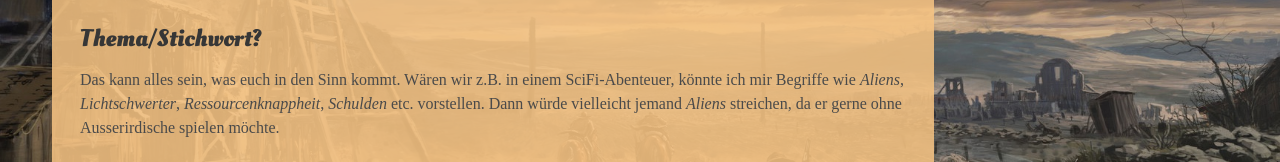
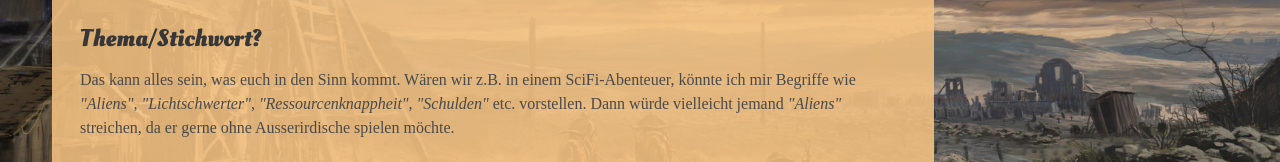
Before and after one commit to Level8Broccoli/deadlands.oliverbucher.com, an Eleventy site: page index.md in a window 1280 px wide. Shown: the part 1181-1343 px from the top of the page. Built offline with nearby package versions, Linux system fonts and the light colour scheme; Eleventy itself is replaced by a stand-in of ours; files that its build step writes are made by us from their sources; a web font is replaced by a local one.

Commit message:
anführungszeichen

```diff
--- a/index.md
+++ b/index.md
@@ -34,7 +34,7 @@ _(die, die weder markiert noch gestrichen wurden)_
 _(die, die wir gestrichen haben)_
 
 ### Thema/Stichwort?
-Das kann alles sein, was euch in den Sinn kommt. Wären wir z.B. in einem SciFi-Abenteuer, könnte ich mir Begriffe wie _Aliens_, _Lichtschwerter_, _Ressourcenknappheit_, _Schulden_ etc. vorstellen. Dann würde vielleicht jemand _Aliens_ streichen, da er gerne ohne Ausserirdische spielen möchte.
+Das kann alles sein, was euch in den Sinn kommt. Wären wir z.B. in einem SciFi-Abenteuer, könnte ich mir Begriffe wie _"Aliens"_, _"Lichtschwerter"_, _"Ressourcenknappheit"_, _"Schulden"_ etc. vorstellen. Dann würde vielleicht jemand _"Aliens"_ streichen, da er gerne ohne Ausserirdische spielen möchte.
 
 ## <span class="custom-number">B:</span> Charakterideen
 
```
